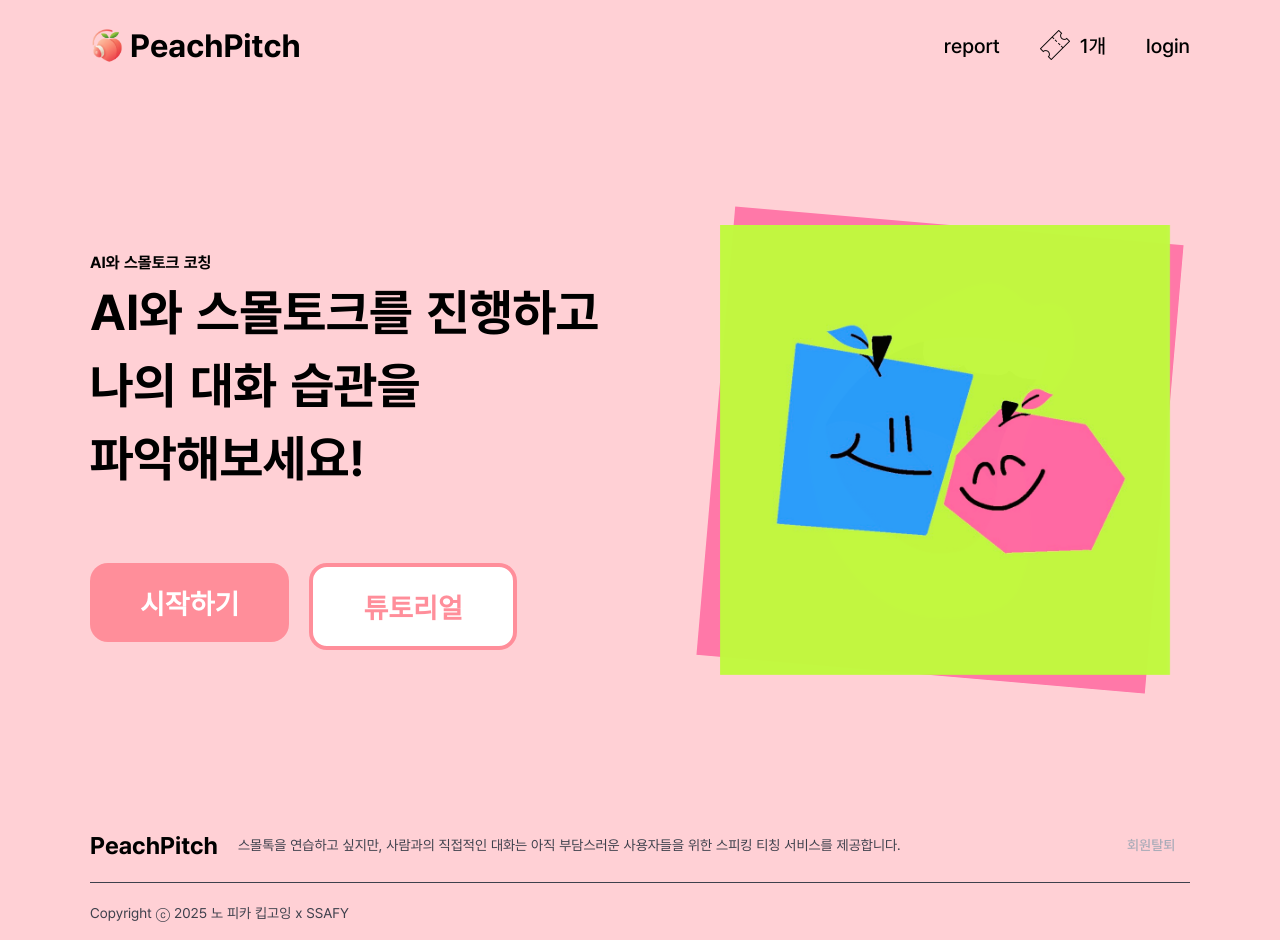
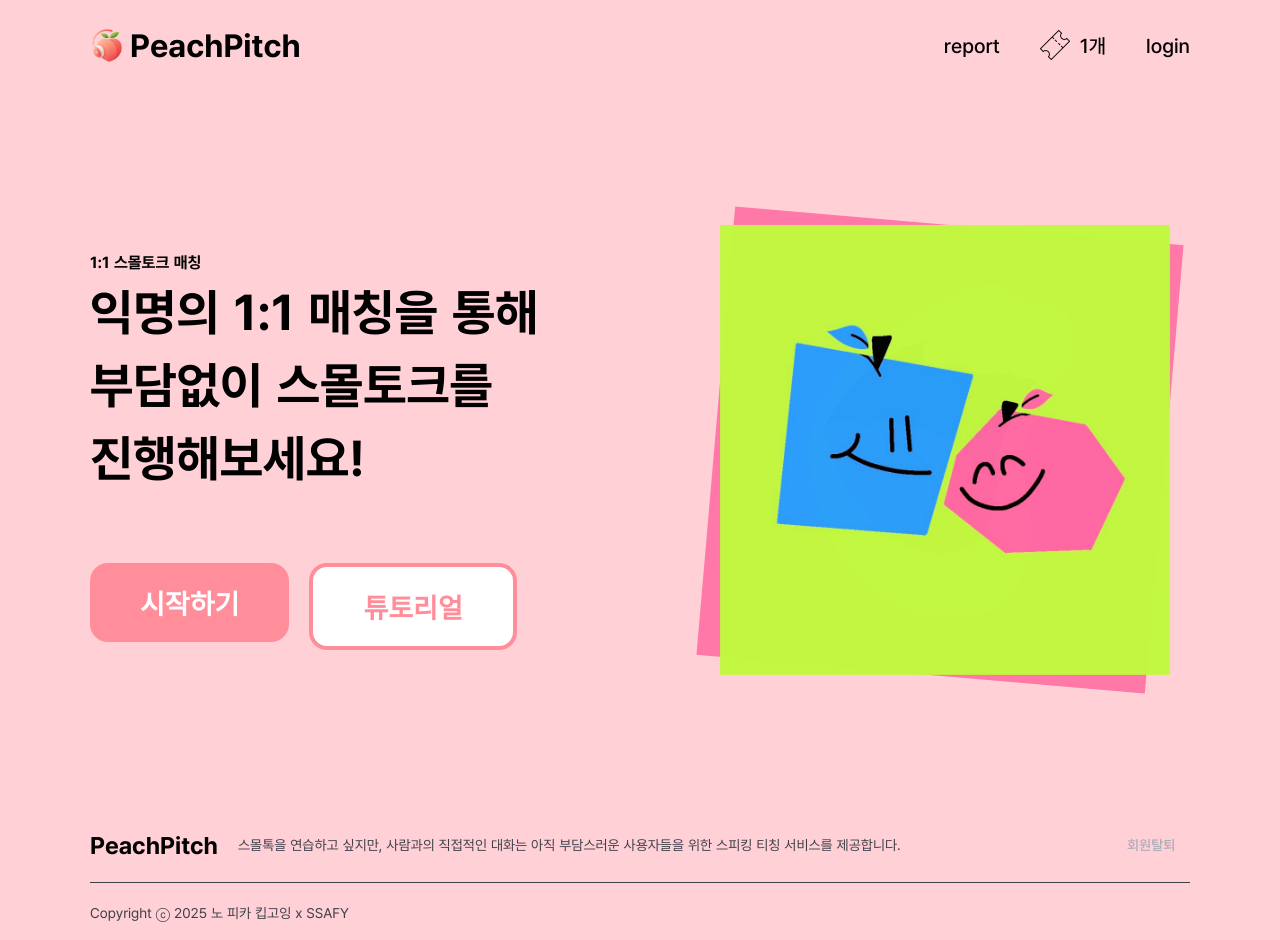
Before and after one commit to sweethyom/peachpitch, a React (Vite) app in the folder Frontend/: page /index in a window 1280 px wide. Built offline with nearby package versions, Linux system fonts and the light colour scheme; a web font is replaced by a local one; what chartjs-plugin-datalabels would draw is missing.

Commit message:
feat(landing): 랜딩 페이지 문구 수정
랜딩 페이지에서 그림에 따라 설명 문구가 변화되도록 수정하였습니다.

```diff
--- a/Frontend/src/pages/landing/landingPage.tsx
+++ b/Frontend/src/pages/landing/landingPage.tsx
@@ -47,6 +47,31 @@ function LandingPage() {
         return '';
     };
 
+    const getDynamicContent = () => {
+        switch (currentStep) {
+            case 0:
+                return {
+                    keyword: "AI와 스몰토크 코칭",
+                    title: "AI와 스몰토크를 진행하고 <br /> 나의 대화 습관을 <br /> 파악해보세요!",
+                };
+            case 1:
+                return {
+                    keyword: "1:1 스몰토크 매칭",
+                    title: "익명의 1:1 매칭을 통해 <br /> 부담없이 스몰토크를 <br /> 진행해보세요!",
+                };
+            case 2:
+            case 3:
+                return {
+                    keyword: "오늘의 스몰토키 키워드",
+                    title: "매일 새롭게 주어지는 키워드 <br /> 로 대화하면 나도 이제 스몰 <br /> 토크 장인?!",
+                };
+            default:
+                return { keyword: "", title: "" };
+        }
+    };
+
+    const { keyword, title } = getDynamicContent();
+
     /* 튜토리얼 모달창 */
     const [isTutorialOpen, setIsTutorialOpen] = useState(false); // 모달 열림 상태 관리
 
@@ -65,15 +90,18 @@ function LandingPage() {
             {/* 상위 컨테이너에 동적으로 클래스 추가 */}
             <div className={`${styles.page} ${getPageClass()}`}>
                 <div className={styles.landing}>
-                    <p className={styles.landing__keyword}>AI와 스몰토크 코칭</p>
-                    <p className={styles.landing__title}>
-                        AI와 스몰토크를 진행하고 <br /> 나의 대화 습관을 <br /> 파악해보세요!
-                    </p>
+                    <p className={styles.landing__keyword}>{keyword}</p>
+                    <p
+                        className={styles.landing__title}
+                        dangerouslySetInnerHTML={{ __html: title }}
+                    ></p>
                     <div className={styles.landing__button}>
                         <Link to="/main">
                             <button
                                 className={styles.landing__button__start}
-                                onClick={() => (document.body.style.backgroundColor = 'var(--color-white-000)')}
+                                onClick={() =>
+                                    (document.body.style.backgroundColor = 'var(--color-white-000)')
+                                }
                             >
                                 시작하기
                             </button>
@@ -113,7 +141,6 @@ function LandingPage() {
             />
 
             <TutorialModal isOpen={isTutorialOpen} onClose={toggleTutorial} />
-
         </>
     );
 }
```
